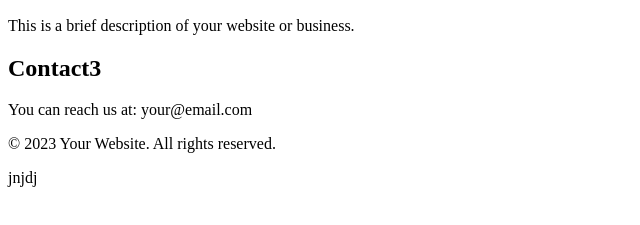
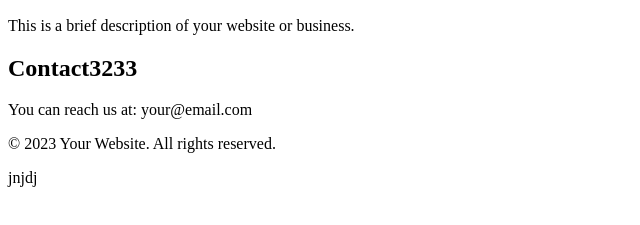
Before and after one commit to JanaRammall/inmind, a plain HTML site: page index.html in a window 1280 px wide. Shown: the part 217-442 px from the top of the page, 0-640 px from the left. Drawn offline with Linux system fonts and the light colour scheme.

Commit message:
hello word

```diff
--- a/index.html
+++ b/index.html
@@ -20,7 +20,7 @@
         </section>
 
         <section>
-            <h2>Contact3</h2>
+            <h2>Contact3233</h2>
             <p>You can reach us at: your@email.com</p>
         </section>
 
```
